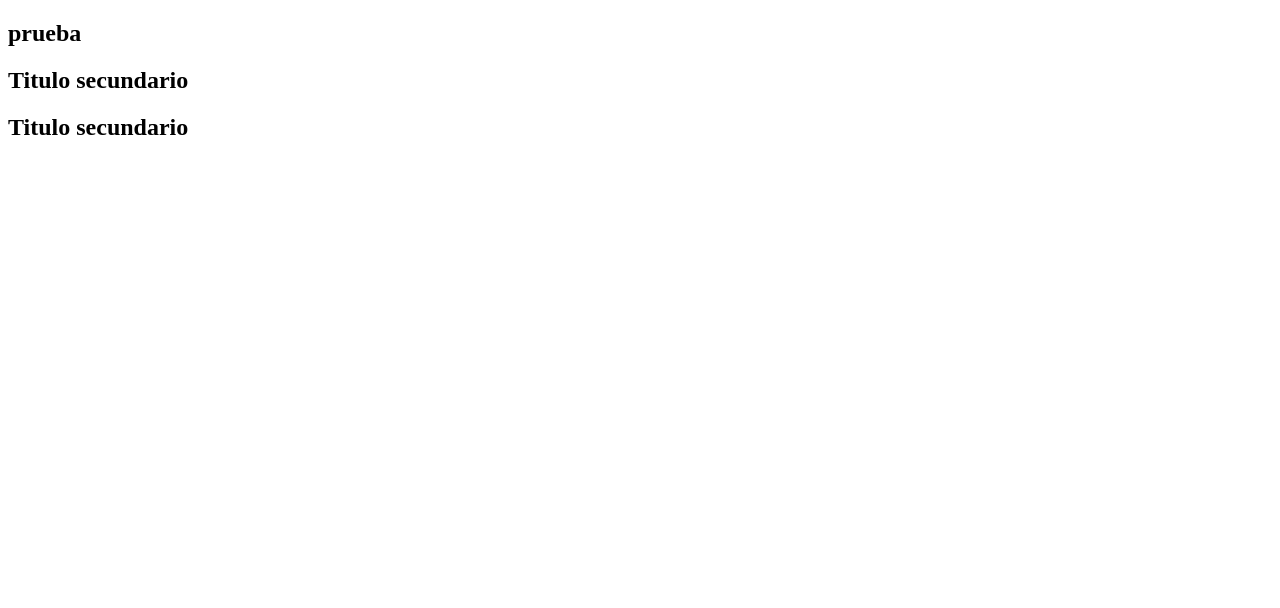
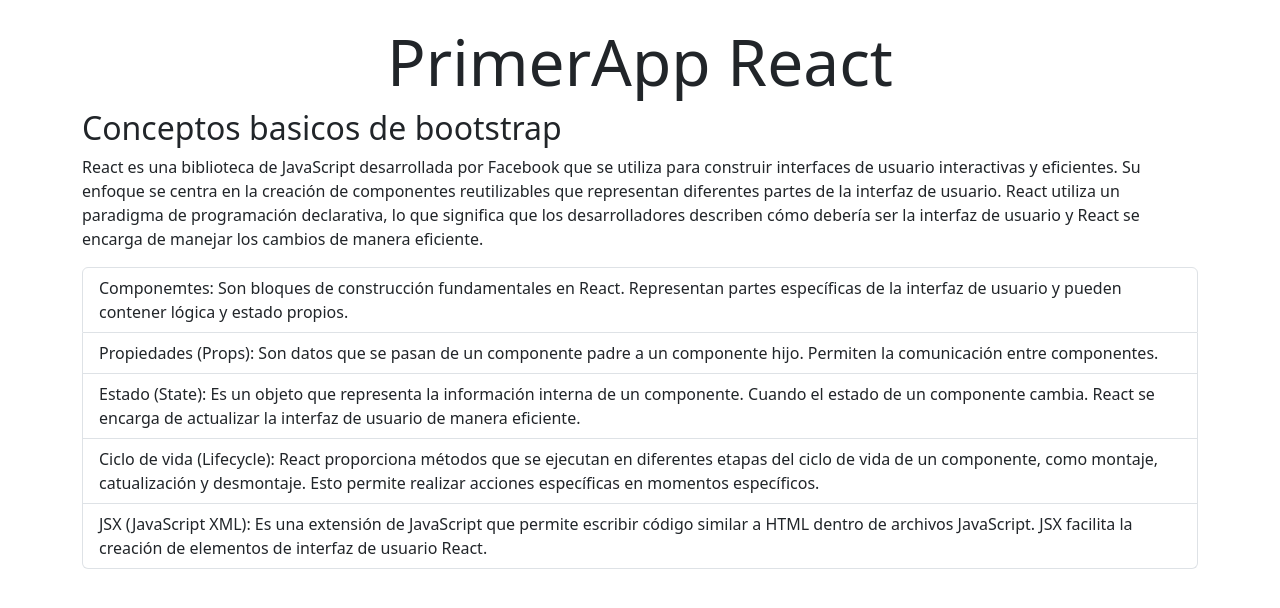
Before and after one commit to JJV23/primerAppReact, a React (Vite) app: page / in a window 1280 px wide. Shown: the top 608 px of the page. Built offline with nearby package versions, Linux system fonts and the light colour scheme.

Commit message:
agregamos una lista con conceptos de React

```diff
--- a/package.json
+++ b/package.json
@@ -10,6 +10,7 @@
     "preview": "vite preview"
   },
   "dependencies": {
+    "bootstrap": "^5.3.2",
     "react": "^18.2.0",
     "react-dom": "^18.2.0"
   },
--- a/src/App.jsx
+++ b/src/App.jsx
@@ -1,11 +1,16 @@
 import Informacion from "./components/Informacion";
+import 'bootstrap/dist/css/bootstrap.min.css';
 
 function App() {
+  //aqui vamos agregar la logica del componente
+
   return (
-    <section>
-      <h1>prueba</h1>
+    //aqui va un poquito de logica
+    //luego va el maquetado del componente
+    <section className="container my-4">
+      <h1 className="text-center display-3">PrimerApp React</h1>
       <Informacion></Informacion>
-      <Informacion/>
+      {/*<Informacion/>*/}
     </section>
   );
 }
--- a/src/components/Informacion.jsx
+++ b/src/components/Informacion.jsx
@@ -1,10 +1,46 @@
+const Informacion = () => {
+  return (
+    <section>
+      <h2>Conceptos basicos de bootstrap</h2>
+      <p>
+        React es una biblioteca de JavaScript desarrollada por Facebook que se
+        utiliza para construir interfaces de usuario interactivas y eficientes.
+        Su enfoque se centra en la creación de componentes reutilizables que
+        representan diferentes partes de la interfaz de usuario. React utiliza
+        un paradigma de programación declarativa, lo que significa que los
+        desarrolladores describen cómo debería ser la interfaz de usuario y
+        React se encarga de manejar los cambios de manera eficiente.
+      </p>
 
-const Informacion = () => {
-    return (
-        <section>
-           <h2>Titulo secundario</h2>
-        </section>
-    );
+      <ol className="list-group">
+        <li className="list-group-item">
+          Componemtes: Son bloques de construcción fundamentales en React.
+          Representan partes específicas de la interfaz de usuario y pueden
+          contener lógica y estado propios.
+        </li>
+        <li className="list-group-item">
+          Propiedades (Props): Son datos que se pasan de un componente padre a
+          un componente hijo. Permiten la comunicación entre componentes.
+        </li>
+        <li className="list-group-item">
+          Estado (State): Es un objeto que representa la información interna de
+          un componente. Cuando el estado de un componente cambia. React se
+          encarga de actualizar la interfaz de usuario de manera eficiente.
+        </li>
+        <li className="list-group-item">
+          Ciclo de vida (Lifecycle): React proporciona métodos que se ejecutan
+          en diferentes etapas del ciclo de vida de un componente, como montaje,
+          catualización y desmontaje. Esto permite realizar acciones específicas
+          en momentos específicos.
+        </li>
+        <li className="list-group-item">
+          JSX (JavaScript XML): Es una extensión de JavaScript que permite
+          escribir código similar a HTML dentro de archivos JavaScript. JSX
+          facilita la creación de elementos de interfaz de usuario React.
+        </li>
+      </ol>
+    </section>
+  );
 };
 
 export default Informacion;
```
Also changed, not shown: 1 other file (tests, documents, lock files or other folders).
